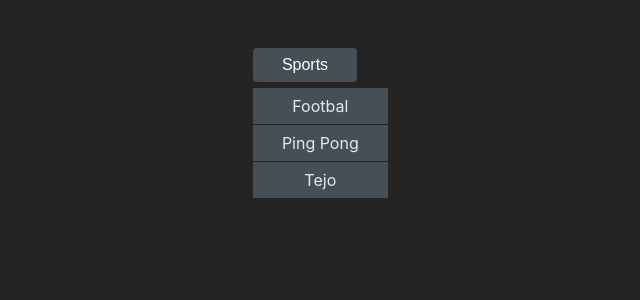
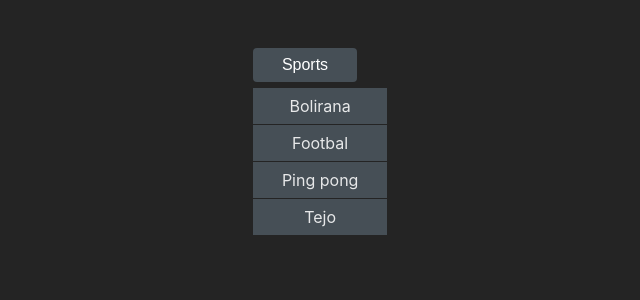
Before and after one commit to Hook-88/buttons-playground, a React (Vite) app: page / in a window 1280 px wide. Shown: the top 300 px of the page, without its empty margins (335-975 px from the left). Built offline with nearby package versions, Linux system fonts and the light colour scheme.

Commit message:
add menu compound components

```diff
--- a/src/App.jsx
+++ b/src/App.jsx
@@ -1,13 +1,19 @@
 import './App.css'
 import Menu from './components/Menu'
 import MenuButton from './components/MenuButton'
+import MenuDropdown from './components/MenuDropdown'
+import MenuItem from "./components/MenuItem"
 
 function App() {
+  const sports = ["Footbal", "Ping pong", "Tejo", "Bolirana"]
 
   return (
     <div>
       <Menu>
         <MenuButton>Sports</MenuButton>
+        <MenuDropdown>
+          {sports.sort().map(sport => <MenuItem>{sport}</MenuItem>)}
+        </MenuDropdown>
       </Menu>
     </div>
   )
--- a/src/components/Menu.jsx
+++ b/src/components/Menu.jsx
@@ -5,11 +5,6 @@ export default function Menu({children}) {
   return (
     <div className="menu--container">
       {children}
-      <div className="menu--dropdown">
-        <div className="menu--item">Footbal</div>
-        <div className="menu--item">Ping Pong</div>
-        <div className="menu--item">Tejo</div>
-      </div>
     </div>
   )
 }
--- /dev/null
+++ b/src/components/MenuDropdown.jsx
@@ -0,0 +1,11 @@
+export default function MenuDropdown({children}) {
+
+  return (
+    <div className="menu--dropdown">
+        {/* <div className="menu--item">Footbal</div>
+        <div className="menu--item">Ping Pong</div>
+        <div className="menu--item">Tejo</div> */}
+      {children}
+    </div>
+  )
+}
--- /dev/null
+++ b/src/components/MenuItem.jsx
@@ -0,0 +1,6 @@
+export default function MenuItem({children}) {
+
+  return (
+    <div className="menu--item">{children}</div>
+  )
+}
```
